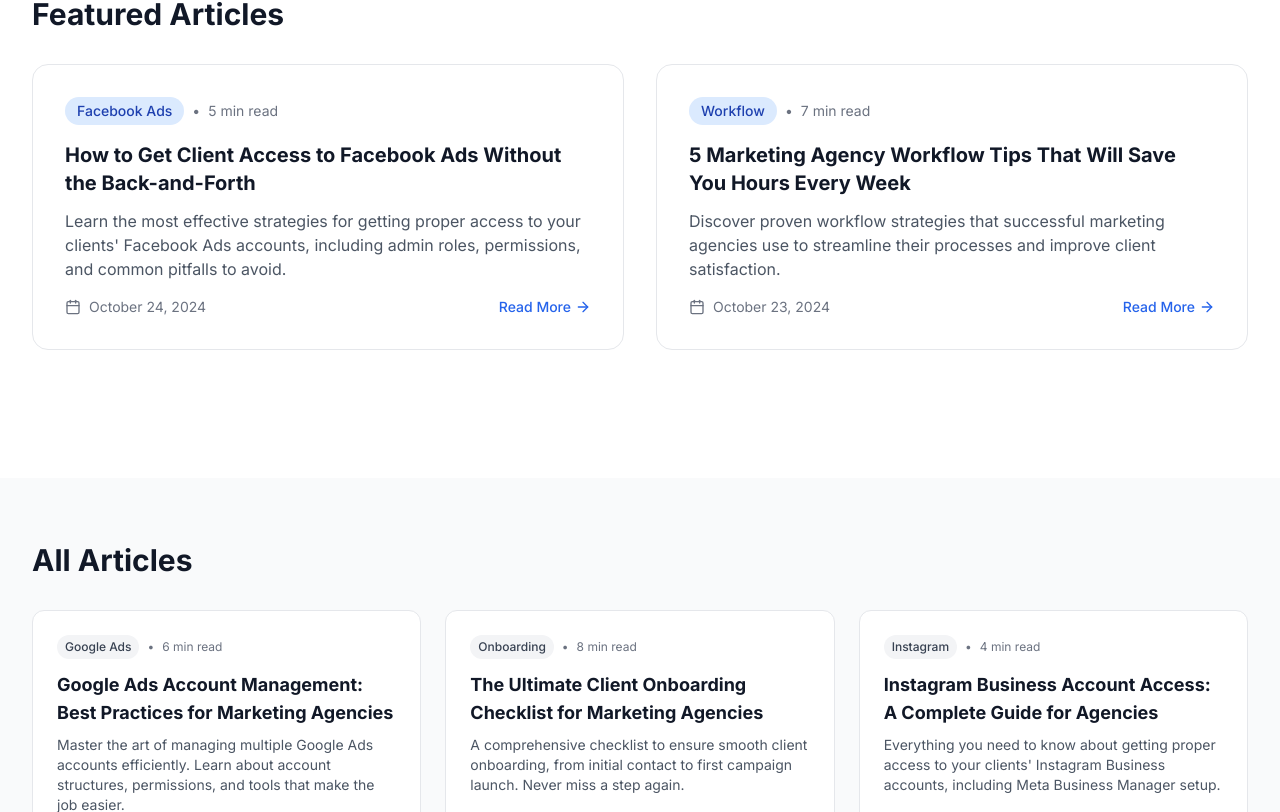
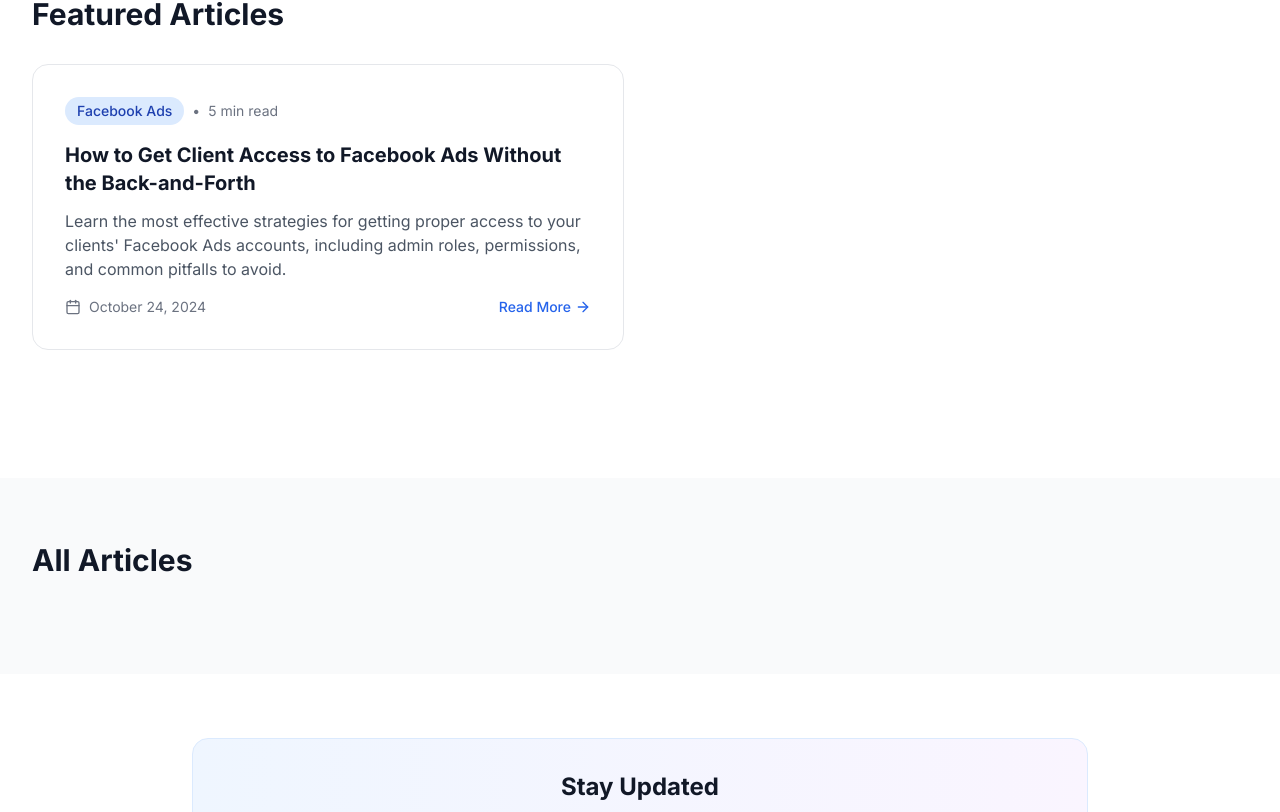
Before and after one commit to grayross01/ClientFuse-Website, a Next.js app: page /blog in a window 1280 px wide. Shown: the part 468-1280 px from the top of the page. Built offline with nearby package versions, Linux system fonts and the light colour scheme.

Commit message:
Remove non-existent blog posts from listing

```diff
--- a/app/blog/page.tsx
+++ b/app/blog/page.tsx
@@ -10,51 +10,6 @@ const blogPosts = [
     readTime: '5 min read',
     category: 'Facebook Ads',
     featured: true
-  },
-  {
-    slug: 'marketing-agency-workflow-tips',
-    title: '5 Marketing Agency Workflow Tips That Will Save You Hours Every Week',
-    excerpt: 'Discover proven workflow strategies that successful marketing agencies use to streamline their processes and improve client satisfaction.',
-    date: '2024-10-23',
-    readTime: '7 min read',
-    category: 'Workflow',
-    featured: true
-  },
-  {
-    slug: 'google-ads-account-management-best-practices',
-    title: 'Google Ads Account Management: Best Practices for Marketing Agencies',
-    excerpt: 'Master the art of managing multiple Google Ads accounts efficiently. Learn about account structures, permissions, and tools that make the job easier.',
-    date: '2024-10-22',
-    readTime: '6 min read',
-    category: 'Google Ads',
-    featured: false
-  },
-  {
-    slug: 'client-onboarding-checklist-marketing-agencies',
-    title: 'The Ultimate Client Onboarding Checklist for Marketing Agencies',
-    excerpt: 'A comprehensive checklist to ensure smooth client onboarding, from initial contact to first campaign launch. Never miss a step again.',
-    date: '2024-10-21',
-    readTime: '8 min read',
-    category: 'Onboarding',
-    featured: false
-  },
-  {
-    slug: 'instagram-business-account-access-guide',
-    title: 'Instagram Business Account Access: A Complete Guide for Agencies',
-    excerpt: 'Everything you need to know about getting proper access to your clients\' Instagram Business accounts, including Meta Business Manager setup.',
-    date: '2024-10-20',
-    readTime: '4 min read',
-    category: 'Instagram',
-    featured: false
-  },
-  {
-    slug: 'marketing-agency-tools-comparison',
-    title: 'Marketing Agency Tools Comparison: Which Ones Actually Save Time?',
-    excerpt: 'Compare the top tools marketing agencies use for client management, account access, and workflow automation. Find out which ones are worth the investment.',
-    date: '2024-10-19',
-    readTime: '9 min read',
-    category: 'Tools',
-    featured: false
   }
 ];
 
```
